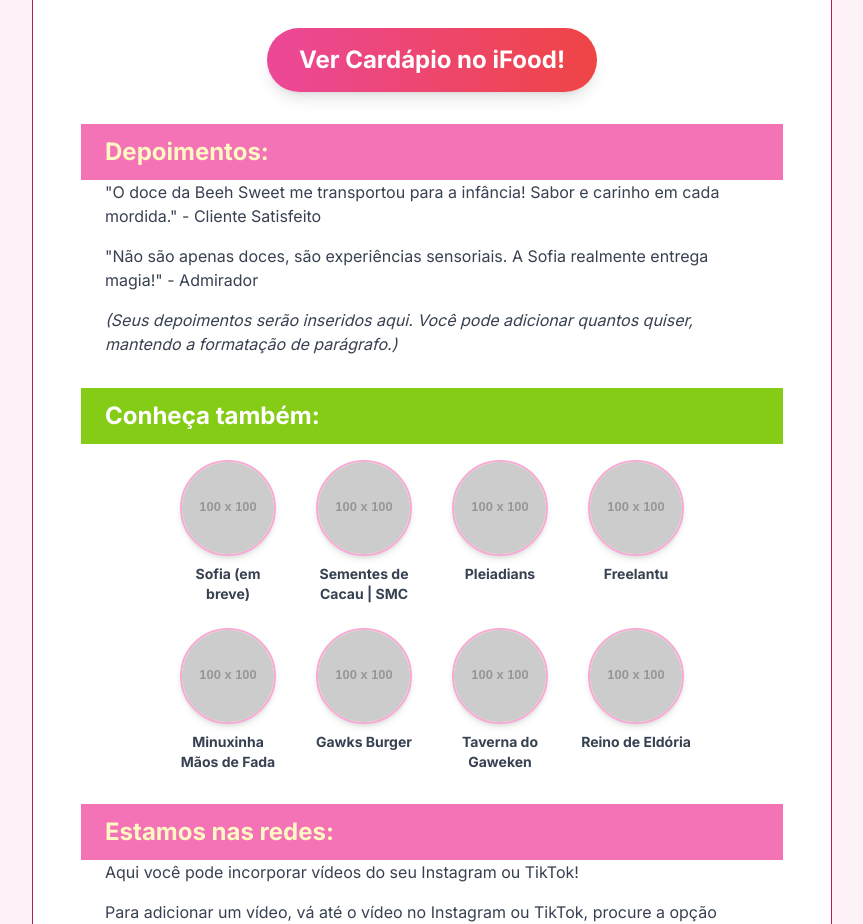
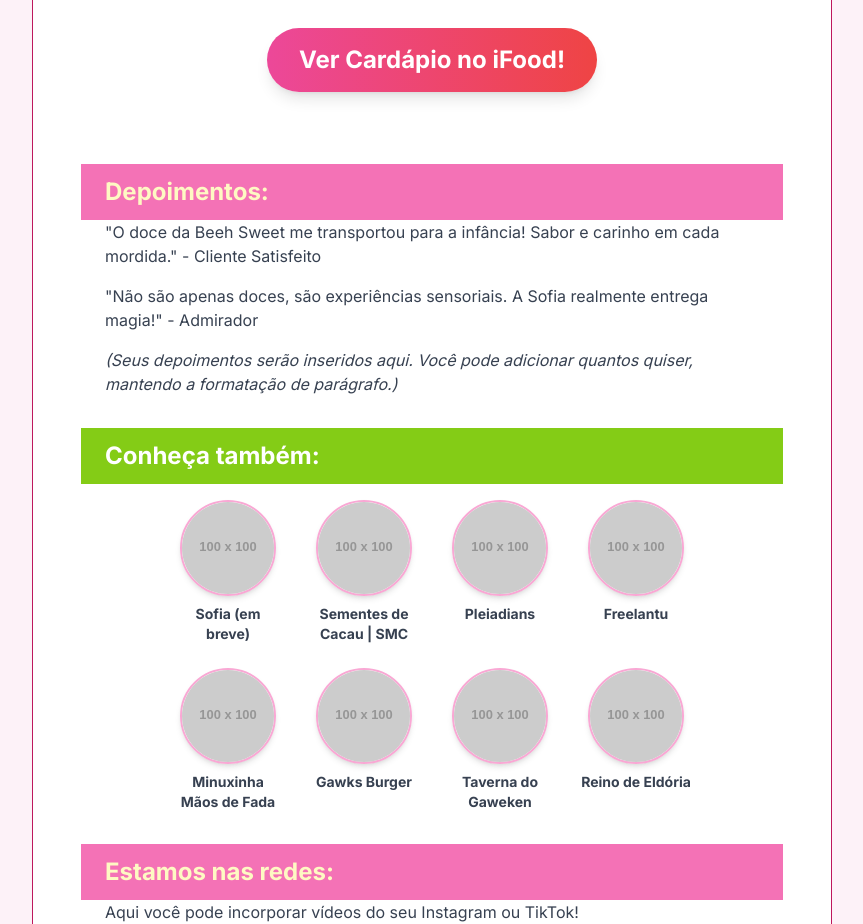
Before and after one commit to bebecaclaudio/beehsweet, a plain HTML site: page index.html in a window 1280 px wide. Shown: the part 3060-3984 px from the top of the page, without its empty margins (208-1071 px from the left). Drawn offline with nearby package versions, Linux system fonts and the light colour scheme; placeholder pictures from the web are drawn by us; a small style sheet from the web is missing.

Commit message:
margin-top entra o h2 do depoimentos e o botão para o cardápio do ifood

```diff
--- a/index.html
+++ b/index.html
@@ -116,7 +116,7 @@
             </button>
 
             <!-- Section for Depoimentos -->
-            <h2 class="bg-pink-400 text-yellow-100 font-bold text-2xl py-3 w-full text-left" style="padding-left: 1.5rem; margin-left:0; margin-right:0;">
+            <h2 class="bg-pink-400 text-yellow-100 font-bold text-2xl py-3 w-full text-left mt-10" style="padding-left: 1.5rem; margin-left:0; margin-right:0;">
                 Depoimentos:
             </h2>
             <div class="bg-white px-6 text-gray-700 text-left w-full mb-8">
```
